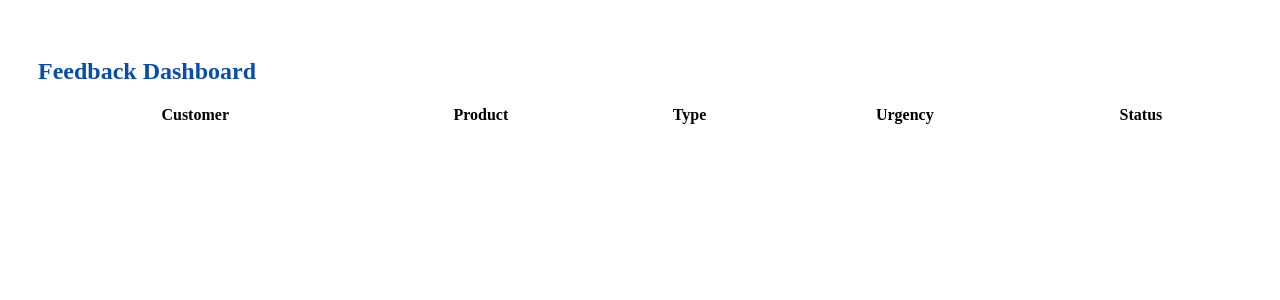
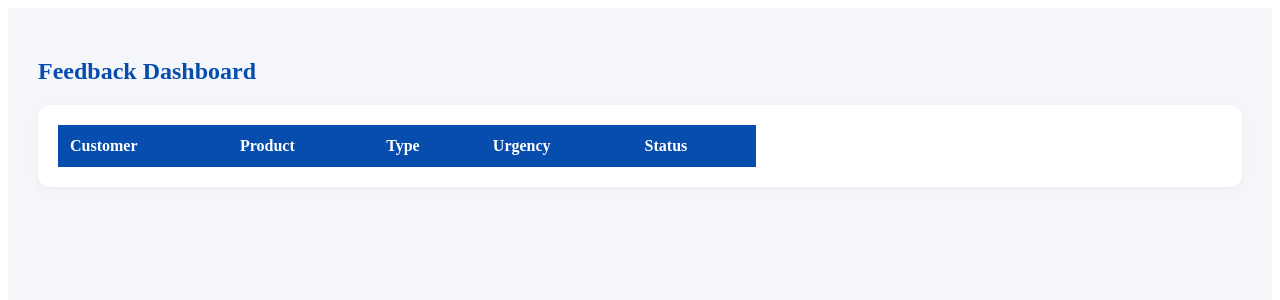
Before and after one commit to T-musera210/feedbackportal, a React (Vite) app: page /dashboard in a window 1280 px wide. Shown: the top 300 px of the page. Built offline with nearby package versions, Linux system fonts and the light colour scheme.

Commit message:
betterUI

```diff
--- a/src/pages/Dashboard.tsx
+++ b/src/pages/Dashboard.tsx
@@ -1,20 +1,25 @@
-import { useEffect, useState, } from "react";
+import { useEffect, useState } from "react";
 
-import type { FC} from "react";
-
-
-// Define a type for the feedback items
-interface Feedback {
-  id: string;
+type Feedback = {
+  id: number;
+  email: string;
   customer: string;
+  region: string[];
   product: string;
   feedbackType: string;
+  description: string;
+  impact: string;
   urgency: number;
-  status: "Open" | "In Progress" | "Done" | string;
-}
+  affectedCustomers: string;
+  suggestion: string;
+  benefit: string;
+  additional: string;
+  status: string;
+};
 
-const Dashboard: FC = () => {
+export default function Dashboard() {
   const [feedbackList, setFeedbackList] = useState<Feedback[]>([]);
+  const [selectedTicket, setSelectedTicket] = useState<Feedback | null>(null);
 
   useEffect(() => {
     const data: Feedback[] =
@@ -22,117 +27,205 @@ const Dashboard: FC = () => {
     setFeedbackList(data);
   }, []);
 
+  const updateStatus = (id: number, newStatus: string) => {
+    const updated = feedbackList.map((item) =>
+      item.id === id ? { ...item, status: newStatus } : item
+    );
+
+    setFeedbackList(updated);
+    localStorage.setItem("feedback", JSON.stringify(updated));
+
+    if (selectedTicket?.id === id) {
+      setSelectedTicket({ ...selectedTicket, status: newStatus });
+    }
+  };
+
   return (
-    <div style={styles.container}>
+    <div style={styles.page}>
       <h2 style={styles.title}>Feedback Dashboard</h2>
 
+      <div style={styles.card}>
+        <div style={styles.layout}>
+
+          {/* TABLE */}
           <table style={styles.table}>
             <thead>
               <tr>
-            <th>Customer</th>
-            <th>Product</th>
-            <th>Type</th>
-            <th>Urgency</th>
-            <th>Status</th>
+                <th style={styles.th}>Customer</th>
+                <th style={styles.th}>Product</th>
+                <th style={styles.th}>Type</th>
+                <th style={styles.th}>Urgency</th>
+                <th style={styles.th}>Status</th>
               </tr>
             </thead>
 
             <tbody>
               {feedbackList.map((item) => (
-            <tr key={item.id}>
-              <td>{item.customer}</td>
-              <td>{item.product}</td>
-              <td>{item.feedbackType}</td>
-              <td>{item.urgency}</td>
-              <td>
-                <span style={getStatusStyle(item.status)}>{item.status}</span>
+                <tr
+                  key={item.id}
+                  onClick={() => setSelectedTicket(item)}
+                  style={styles.row}
+                >
+                  <td style={styles.td}>{item.customer}</td>
+                  <td style={styles.td}>{item.product}</td>
+                  <td style={styles.td}>{item.feedbackType}</td>
+                  <td style={styles.td}>{item.urgency}</td>
+                  <td style={styles.td}>
+                    <span style={styles.badge}>{item.status}</span>
                   </td>
                 </tr>
               ))}
             </tbody>
           </table>
+
+          {/* SIDE PANEL */}
+          {selectedTicket && (
+            <div style={styles.panel}>
+              <h3 style={{ color: "#064dae" }}>Feedback Details</h3>
+
+              <p><strong>Customer:</strong> {selectedTicket.customer}</p>
+              <p><strong>Email:</strong> {selectedTicket.email}</p>
+              <p><strong>Product:</strong> {selectedTicket.product}</p>
+              <p><strong>Type:</strong> {selectedTicket.feedbackType}</p>
+              <p><strong>Region:</strong> {selectedTicket.region.join(", ")}</p>
+              <p><strong>Impact:</strong> {selectedTicket.impact}</p>
+              <p><strong>Urgency:</strong> {selectedTicket.urgency}</p>
+
+              <p><strong>Description:</strong></p>
+              <p>{selectedTicket.description}</p>
+
+              <p><strong>Suggestion:</strong></p>
+              <p>{selectedTicket.suggestion}</p>
+
+              <p><strong>Business Benefit:</strong></p>
+              <p>{selectedTicket.benefit}</p>
+
+              <p><strong>Additional Info:</strong></p>
+              <p>{selectedTicket.additional}</p>
+
+              {/* ACTIONS */}
+              <div style={styles.actions}>
+                <button
+                  style={styles.button}
+                  onClick={() => updateStatus(selectedTicket.id, "Open")}
+                >
+                  Open
+                </button>
+
+                <button
+                  style={styles.button}
+                  onClick={() =>
+                    updateStatus(selectedTicket.id, "In Progress")
+                  }
+                >
+                  In Progress
+                </button>
+
+                <button
+                  style={styles.button}
+                  onClick={() => updateStatus(selectedTicket.id, "Done")}
+                >
+                  Done
+                </button>
+              </div>
+
+              <button
+                style={styles.close}
+                onClick={() => setSelectedTicket(null)}
+              >
+                Close
+              </button>
+            </div>
+          )}
+        </div>
+      </div>
     </div>
   );
+}
+
+// 🎨 STYLES
+const styles: { [key: string]: React.CSSProperties } = {
+  page: {
+    padding: "30px",
+    backgroundColor: "#f4f6f9",
+    minHeight: "100vh"
+  },
+
+  title: {
+    color: "#064dae",
+    marginBottom: "20px"
+  },
+
+  card: {
+    background: "#fff",
+    borderRadius: "12px",
+    padding: "20px",
+    boxShadow: "0 2px 10px rgba(0,0,0,0.05)"
+  },
+
+  layout: {
+    display: "flex",
+    gap: "20px"
+  },
+
+  table: {
+    width: "60%",
+    borderCollapse: "collapse"
+  },
+
+  th: {
+    textAlign: "left",
+    padding: "12px",
+    background: "#064dae",
+    color: "#fff"
+  },
+
+  td: {
+    padding: "12px",
+    borderBottom: "1px solid #eee"
+  },
+
+  row: {
+    cursor: "pointer"
+  },
+
+  panel: {
+    width: "40%",
+    padding: "20px",
+    borderRadius: "10px",
+    background: "#fafafa",
+    border: "1px solid #eee"
+  },
+
+  badge: {
+    padding: "5px 10px",
+    borderRadius: "20px",
+    fontSize: "12px",
+    background: "#e6efff",
+    color: "#064dae"
+  },
+
+  actions: {
+    display: "flex",
+    gap: "10px",
+    marginTop: "15px"
+  },
+
+  button: {
+    padding: "8px 12px",
+    border: "none",
+    borderRadius: "6px",
+    cursor: "pointer",
+    background: "#064dae",
+    color: "#fff"
+  },
+
+  close: {
+    marginTop: "20px",
+    background: "#ddd",
+    padding: "8px",
+    borderRadius: "6px",
+    border: "none",
+    cursor: "pointer"
+  }
 };
-
-export default Dashboard;
-
-// Styles object
-const styles: { [key: string]: React.CSSProperties } = {
-  container: { padding: "30px" },
-  title: { color: "#064dae", marginBottom: "20px" },
-  table: { width: "100%", borderCollapse: "collapse" },
-};
-
-// Status color helper
-const getStatusStyle = (status: string): React.CSSProperties => {
-  let color = "gray";
-  if (status === "Open") color = "red";
-  else if (status === "In Progress") color = "orange";
-  else if (status === "Done") color = "green";
-
-  return { color, fontWeight: "bold" };
-};
-
-
-
-
-// import { useEffect, useState } from "react";
-
-// export default function Dashboard() {
-//   const [feedbackList, setFeedbackList] = useState([]);
-
-//   useEffect(() => {
-//     const data = JSON.parse(localStorage.getItem("feedback")) || [];
-//     setFeedbackList(data);
-//   }, []);
-
-//   return (
-//     <div style={styles.container}>
-//       <h2 style={styles.title}>Feedback Dashboard</h2>
-
-//       <table style={styles.table}>
-//         <thead>
-//           <tr>
-//             <th>Customer</th>
-//             <th>Product</th>
-//             <th>Type</th>
-//             <th>Urgency</th>
-//             <th>Status</th>
-//           </tr>
-//         </thead>
-
-//         <tbody>
-//           {feedbackList.map((item) => (
-//             <tr key={item.id}>
-//               <td>{item.customer}</td>
-//               <td>{item.product}</td>
-//               <td>{item.feedbackType}</td>
-//               <td>{item.urgency}</td>
-//               <td>
-//                 <span style={getStatusStyle(item.status)}>
-//                   {item.status}
-//                 </span>
-//               </td>
-//             </tr>
-//           ))}
-//         </tbody>
-//       </table>
-//     </div>
-//   );
-// }
-
-// const styles = {
-//   container: { padding: "30px" },
-//   title: { color: "#064dae", marginBottom: "20px" },
-//   table: { width: "100%", borderCollapse: "collapse" }
-// };
-
-// const getStatusStyle = (status) => {
-//   let color = "gray";
-//   if (status === "Open") color = "red";
-//   if (status === "In Progress") color = "orange";
-//   if (status === "Done") color = "green";
-
-//   return { color, fontWeight: "bold" };
-// };
```
Lines whose indentation alone changed are shown as unchanged.
